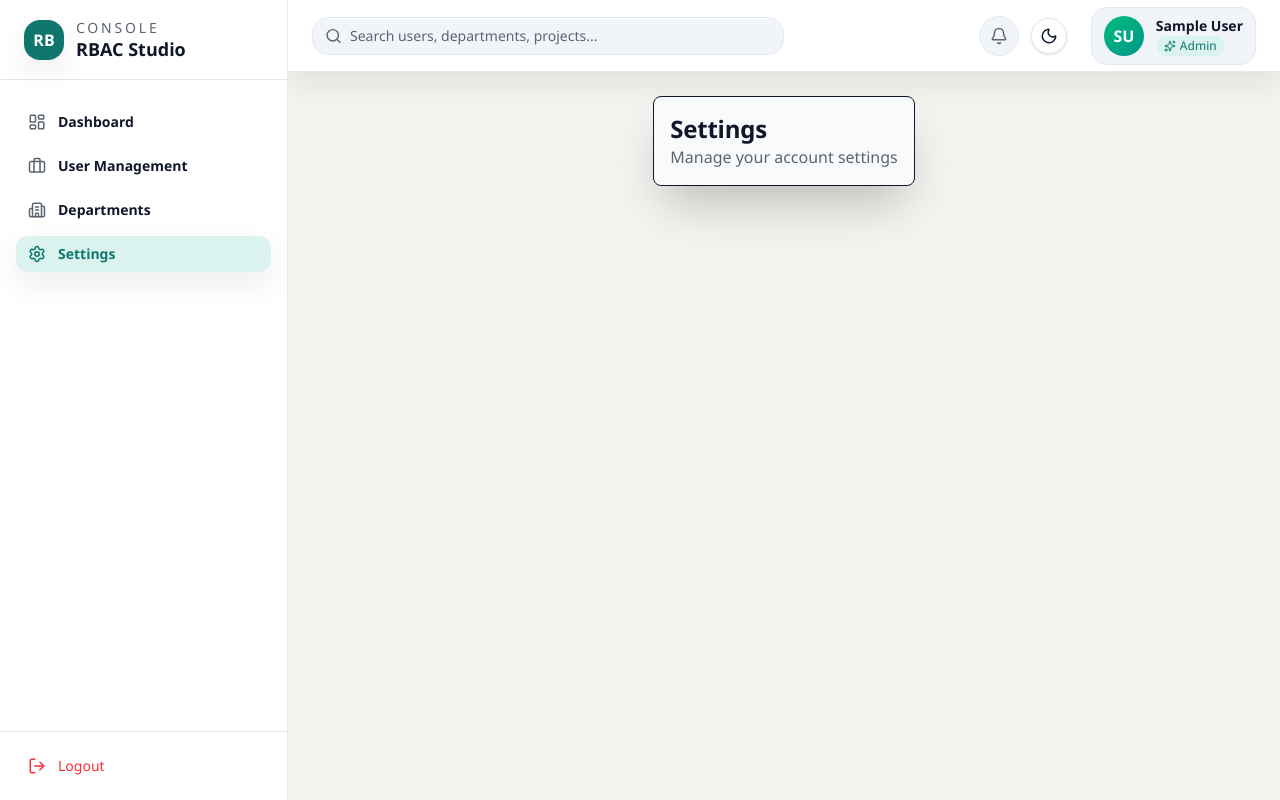
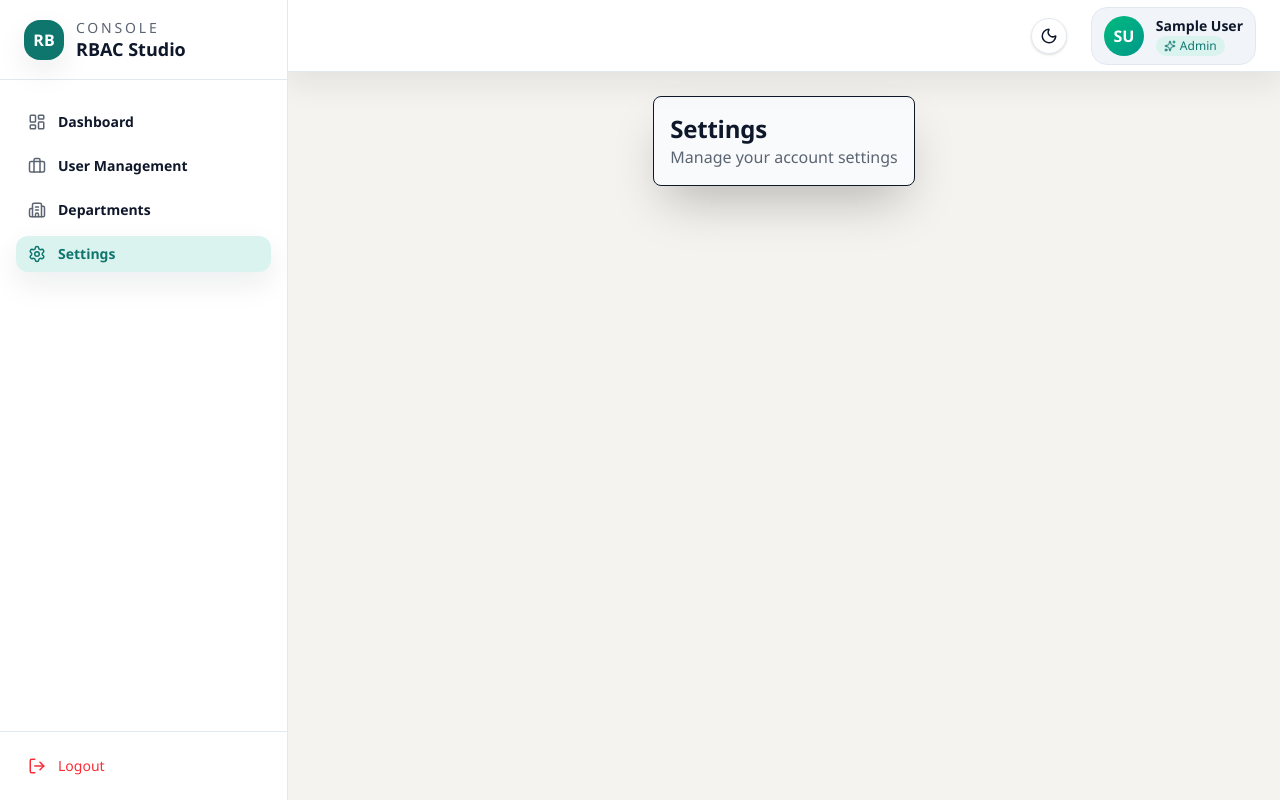
Before and after one commit to Sameer-Khan-3/Frontend, a React (Vite) app: page /settings in a window 1280 px wide. Built offline with nearby package versions, Linux system fonts and the light colour scheme; no server answers; sample sign-in values are in the browser's storage.

Commit message:
searchbar and notification is removed from nav bar

```diff
--- a/src/components/Navbar.tsx
+++ b/src/components/Navbar.tsx
@@ -1,4 +1,4 @@
-import { Search, Bell, Sparkles } from "lucide-react";
+import { Sparkles } from "lucide-react";
 import ThemeToggle from "./ThemeToggle";
 import { useAuth } from "../context/AuthContext";
 
@@ -14,38 +14,15 @@ export default function Navbar() {
   const { userName, role } = useAuth();
 
   return (
-    <header className="fixed inset-x-0 left-72 top-0 z-30 flex h-[72px] items-center justify-between border-b border-(--border) bg-(--surface)/95 px-6 text-(--text) shadow-(--shadow-soft) backdrop-blur">
-      {/* Search Bar */}
-      <div className="hidden md:flex items-center w-1/2 max-w-xl rounded-2xl border border-(--border) bg-(--surface-2) px-3 py-2 shadow-[inset_0_1px_0_rgba(255,255,255,0.6)]">
-        <Search size={18} className="text-(--text-muted)" />
-        <input
-          type="text"
-          placeholder="Search users, departments, projects..."
-          className="bg-transparent outline-none ml-2 w-full text-sm text-(--text) placeholder:text-(--text-muted)"
-        />
-      </div>
+    <header className="fixed inset-x-0 left-72 top-0 z-30 flex h-[72px] items-center justify-end border-b border-(--border) bg-(--surface)/95 px-6 text-(--text) shadow-(--shadow-soft) backdrop-blur">
+      <div className="flex items-center gap-6">
+        <ThemeToggle />
 
-      {/* Right Section */}
-      <div className="flex items-center gap-6">
-        {/* Notification */}
-        <div className="flex items-center gap-3">
-          <button
-            type="button"
-            className="flex h-10 w-10 items-center justify-center rounded-full border border-(--border) bg-(--surface-2) text-(--text-muted) hover:text-(--accent) transition"
-          >
-            <Bell size={18} />
-          </button>
-          <ThemeToggle />
-        </div>
-
-        {/* User Info */}
         <div className="flex items-center gap-3 rounded-2xl border border-(--border) bg-(--surface-2) px-3 py-2">
-          {/* Avatar */}
           <div className="h-10 w-10 rounded-full bg-gradient-to-br from-emerald-500 to-teal-600 text-white flex items-center justify-center font-semibold">
             {getInitials(userName)}
           </div>
 
-          {/* Name + Role */}
           <div className="flex flex-col leading-tight">
             <span className="text-sm font-semibold">
               {userName}
```
Also changed, not shown: 1 other file (tests, documents, lock files or other folders).
